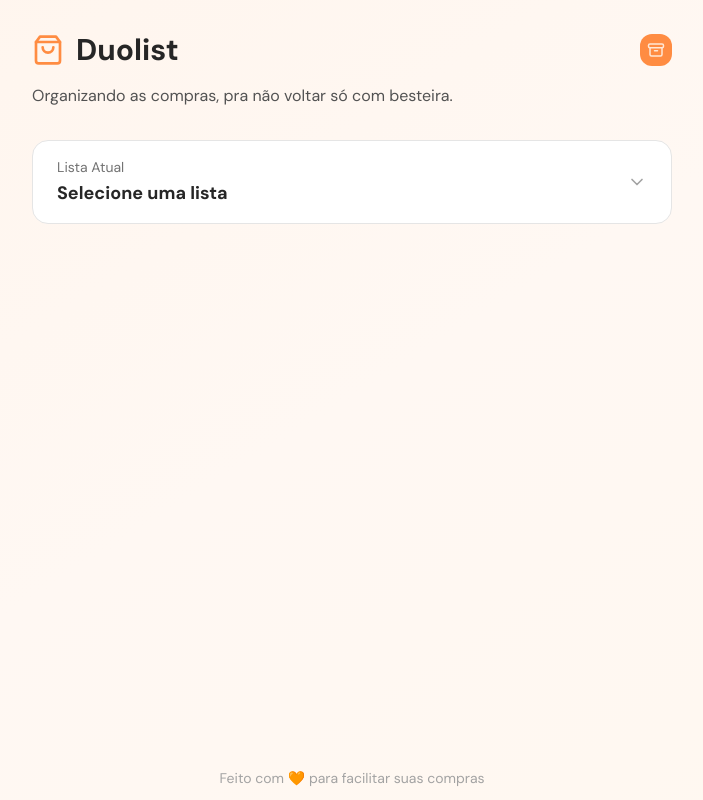
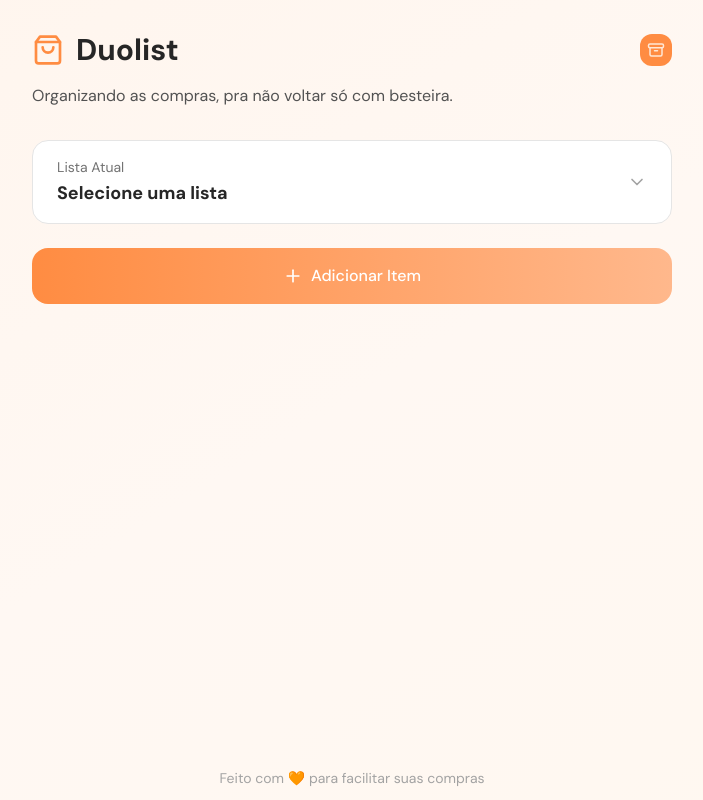
Before and after one commit to AurinoJunior/duolist, a Next.js app: page / in a window 1280 px wide. Shown: the whole page, without its empty margins (288-991 px from the left). Built offline with nearby package versions, Linux system fonts and the light colour scheme.

Commit message:
feat: improve layout and add new item form

```diff
--- a/app/page.tsx
+++ b/app/page.tsx
@@ -2,6 +2,7 @@
 
 import { motion } from "framer-motion";
 import { Archive } from "lucide-react";
+import { AddItemForm } from "@/components/AddItemForm";
 import { Footer } from "@/components/Footer";
 import { Header } from "@/components/Header";
 import { ItensList } from "@/components/ItensList";
@@ -27,8 +28,9 @@ export default function Home() {
 	if (!isLoaded) return <Loading />;
 
 	return (
-		<>
+		<div>
 			<Header />
+			<div className="space-y-6">
 				<ListSelector
 					lists={lists}
 					activeListId={activeList?.id || null}
@@ -42,7 +44,7 @@ export default function Home() {
 						initial={{ opacity: 0 }}
 						animate={{ opacity: 1 }}
 						transition={{ delay: 0.2 }}
-					className="mb-6 flex justify-end"
+						className="flex justify-end"
 					>
 						<button
 							type="button"
@@ -59,14 +61,15 @@ export default function Home() {
 						</button>
 					</motion.div>
 				)}
+				<AddItemForm onAdd={addItem} />
 				<ItensList
 					activeList={activeList}
-				addItem={addItem}
 					removeItem={removeItem}
 					reorderItems={reorderItems}
 					updateItem={updateItem}
 				/>
+			</div>
 			<Footer />
-		</>
+		</div>
 	);
 }
--- a/components/AddItemForm.tsx
+++ b/components/AddItemForm.tsx
@@ -30,14 +30,10 @@ export function AddItemForm({ onAdd }: AddItemFormProps) {
 	};
 
 	return (
-		<div className="space-y-3">
-			<AnimatePresence mode="wait">
-				{!isOpen ? (
-					<motion.button
-						key="add-button"
-						initial={{ opacity: 0, scale: 0.95 }}
-						animate={{ opacity: 1, scale: 1 }}
-						exit={{ opacity: 0, scale: 0.95 }}
+		<div>
+			{!isOpen && (
+				<button
+					type="button"
 					onClick={() => setIsOpen(true)}
 					className="
             w-full py-4 px-6 rounded-2xl
@@ -50,13 +46,11 @@ export function AddItemForm({ onAdd }: AddItemFormProps) {
 				>
 					<Plus size={20} />
 					Adicionar Item
-					</motion.button>
-				) : (
-					<motion.form
-						key="add-form"
-						initial={{ opacity: 0, height: 0 }}
-						animate={{ opacity: 1, height: "auto" }}
-						exit={{ opacity: 0, height: 0 }}
+				</button>
+			)}
+
+			{isOpen && (
+				<form
 					onSubmit={handleSubmit}
 					className="bg-white rounded-2xl border border-neutral-200 p-4 space-y-4"
 				>
@@ -113,9 +107,7 @@ export function AddItemForm({ onAdd }: AddItemFormProps) {
 									}}
 								>
 									<span className="text-2xl">{category.emoji}</span>
-										<span className="text-xs font-medium">
-											{category.label}
-										</span>
+									<span className="text-xs font-medium">{category.label}</span>
 								</button>
 							))}
 						</div>
@@ -160,9 +152,8 @@ export function AddItemForm({ onAdd }: AddItemFormProps) {
 							Adicionar
 						</button>
 					</div>
-					</motion.form>
+				</form>
 			)}
-			</AnimatePresence>
 		</div>
 	);
 }
--- a/components/ItensList.tsx
+++ b/components/ItensList.tsx
@@ -1,11 +1,9 @@
 import { AnimatePresence, motion, Reorder } from "framer-motion";
-import type { TCategory, TItem, TList } from "@/types";
-import { AddItemForm } from "./AddItemForm";
+import type { TItem, TList } from "@/types";
 import { Item } from "./Item";
 
 interface ItensListProps {
 	activeList: TList | null;
-	addItem: (name: string, category: TCategory) => void;
 	reorderItems: (reorderedItems: TItem[]) => void;
 	updateItem: (itemId: string, updates: Partial<TItem>) => void;
 	removeItem: (itemId: string) => void;
@@ -13,7 +11,6 @@ interface ItensListProps {
 
 export const ItensList = ({
 	activeList,
-	addItem,
 	reorderItems,
 	updateItem,
 	removeItem,
@@ -26,10 +23,7 @@ export const ItensList = ({
 			initial={{ opacity: 0, y: 20 }}
 			animate={{ opacity: 1, y: 0 }}
 			transition={{ delay: 0.2 }}
-			className="space-y-6"
 		>
-			<AddItemForm onAdd={addItem} />
-
 			{activeList.items.length > 0 ? (
 				<div className="space-y-3">
 					<div className="flex items-center justify-between px-2">
--- a/components/ListSelector.tsx
+++ b/components/ListSelector.tsx
@@ -59,7 +59,7 @@ export function ListSelector({
 			initial={{ opacity: 0, y: 20 }}
 			animate={{ opacity: 1, y: 0 }}
 			transition={{ delay: 0.1 }}
-			className="mb-6 relative"
+			className="relative"
 			ref={containerRef}
 		>
 			<button
```
Lines whose indentation alone changed are shown as unchanged.
